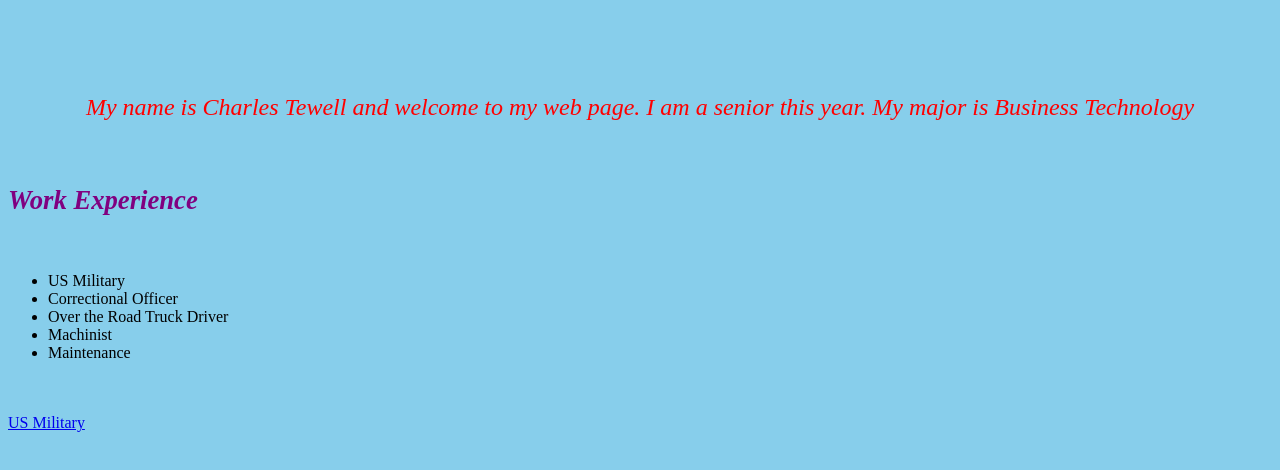
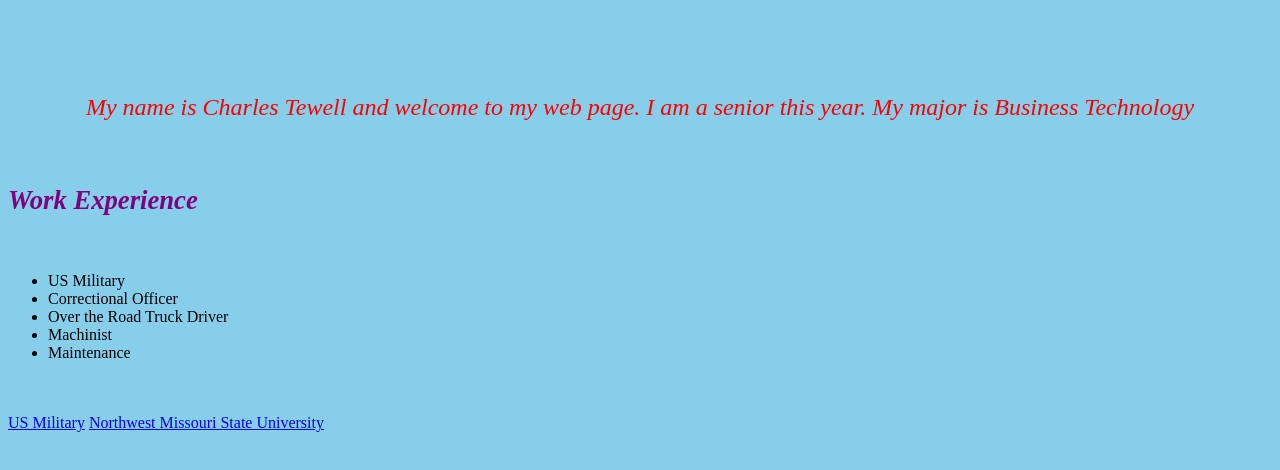
Before and after one commit to 44334-fa21/personalwebpage-CLTewell, a plain HTML site: page index.html in a window 1280 px wide. Shown: the part 146-616 px from the top of the page. Drawn offline with Linux system fonts and the light colour scheme.

Commit message:
Update index.html

```diff
--- a/index.html
+++ b/index.html
@@ -27,6 +27,8 @@
 	</div>
 	<br>
 	<a href="http://usmilitary.com"> US Military</a>
+	<a href="http:nwmsu.edu"> Northwest Missouri State University</a>
+
 
 
 </body>
```
